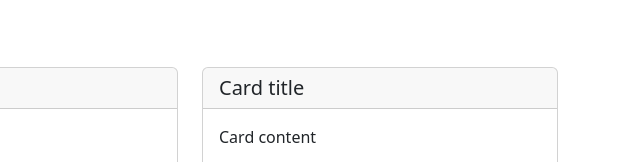
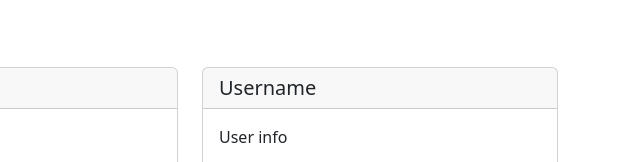
Before and after one commit to mroxso/nostrid_old, a plain HTML site: page src/index.html in a window 1280 px wide. Shown: the part 137-299 px from the top of the page, 640-1280 px from the left. Drawn offline with nearby package versions, Linux system fonts and the light colour scheme.

Commit message:
update placeholder

```diff
--- a/src/index.html
+++ b/src/index.html
@@ -157,11 +157,11 @@
           <div class="col-md-4">
             <div class="card bg-default">
               <h5 class="card-header">
-                Card title
+                Username
               </h5>
               <div class="card-body">
                 <p class="card-text">
-                  Card content
+                  User info
                 </p>
               </div>
               <div class="card-footer">
```
